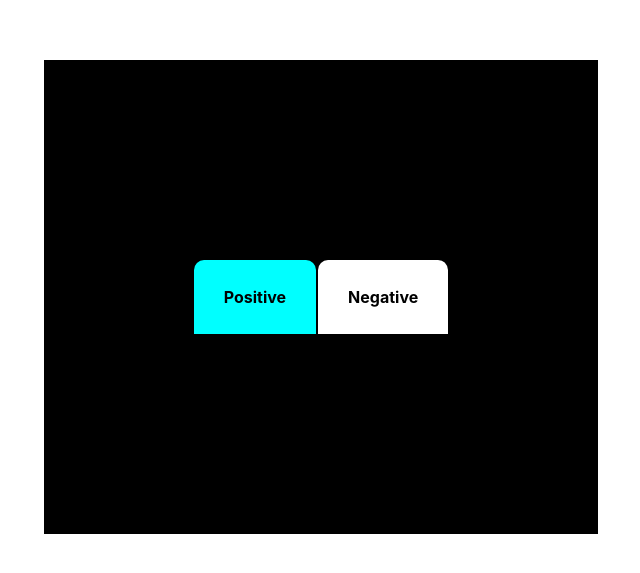
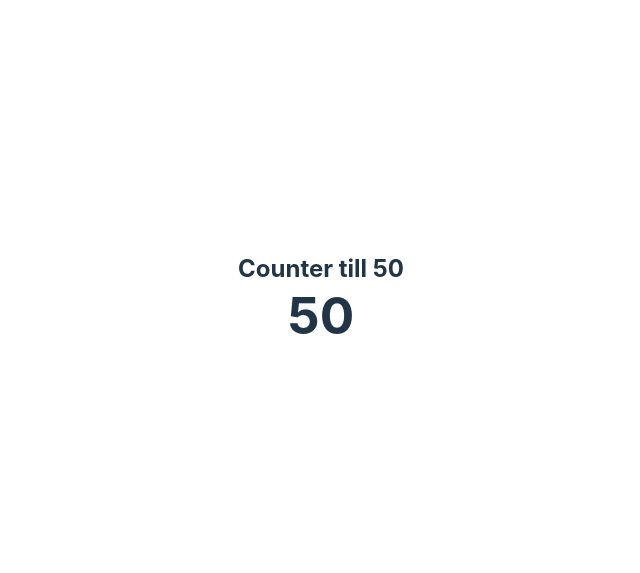
Before and after one commit to uphadeshrikant712/Daily-Coding-Challanges, a React (Vite) app in the folder 2.Tasks/: page / in a window 1280 px wide. Shown: the part 103-676 px from the top of the page, without its empty margins (319-959 px from the left). Built offline with nearby package versions, Linux system fonts and the light colour scheme.

Commit message:
Normal CountUp Function

```diff
--- a/2.Tasks/src/App.jsx
+++ b/2.Tasks/src/App.jsx
@@ -23,6 +23,7 @@ import ThemeChanger from './components/18.Theme Changer Advanced/ThemeChanger';
 import Themes from './components/19.Theme Changer Icons/Themes';
 import TextChange from './components/20.Alternate Text Change/TextChange';
 import BgChange from './components/21.Button BgChange UseState Advanced/BgChange';
+import CountUp from './components/22.CountUp Normal/CountUp';
 
 const App = () => {
   return (
@@ -68,7 +69,9 @@ const App = () => {
 
       {/* <TextChange/> */}
 
-      <BgChange/>
+      {/* <BgChange /> */}
+
+      <CountUp/>
     </div>
   )
 }
--- /dev/null
+++ b/2.Tasks/src/components/22.CountUp Normal/CountUp.jsx
@@ -0,0 +1,28 @@
+import React, { useEffect, useState } from 'react'
+
+const CountUp = () => {
+  const [count, setCount] = useState(0);
+  useEffect(() =>
+  {
+    const intervalId = setInterval(() => {
+      setCount((prevCount) => {
+        if (prevCount < 50) {
+          return prevCount + 5;
+        }
+        else {
+          return prevCount;
+        }
+      })
+    }, 100);
+
+    return () => clearInterval(intervalId);
+  },[])
+  return (
+    <div>
+      <h2>Counter till 50</h2>
+      <h1>{ count}</h1>
+    </div>
+  )
+}
+
+export default CountUp
```
